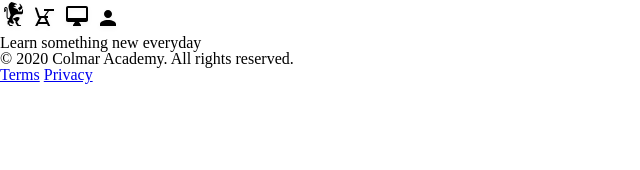
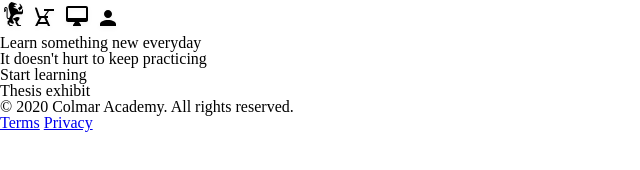
Before and after one commit to earth2travis/colmar-academy, a plain HTML site: page index.html in a window 1280 px wide. Shown: the whole page, without its empty margins (0-640 px from the left). Drawn offline with Linux system fonts and the light colour scheme.

Commit message:
Add HTML structure

```diff
--- a/index.html
+++ b/index.html
@@ -24,7 +24,18 @@
       </nav>
     </header>
     <main>
-      <h1>Learn something new everyday</h1>
+      <section>
+        <h1>Learn something new everyday</h1>
+      </section>
+      <section>
+        <h2>It doesn't hurt to keep practicing</h2>
+      </section>
+      <section>
+        <h2>Start learning</h2>
+      </section>
+      <section>
+        <h2>Thesis exhibit</h2>
+      </section>
     </main>
     <footer>
       <p>&#169; 2020 Colmar Academy. All rights reserved.</p>
```
Also changed, not shown: 1 other file.
